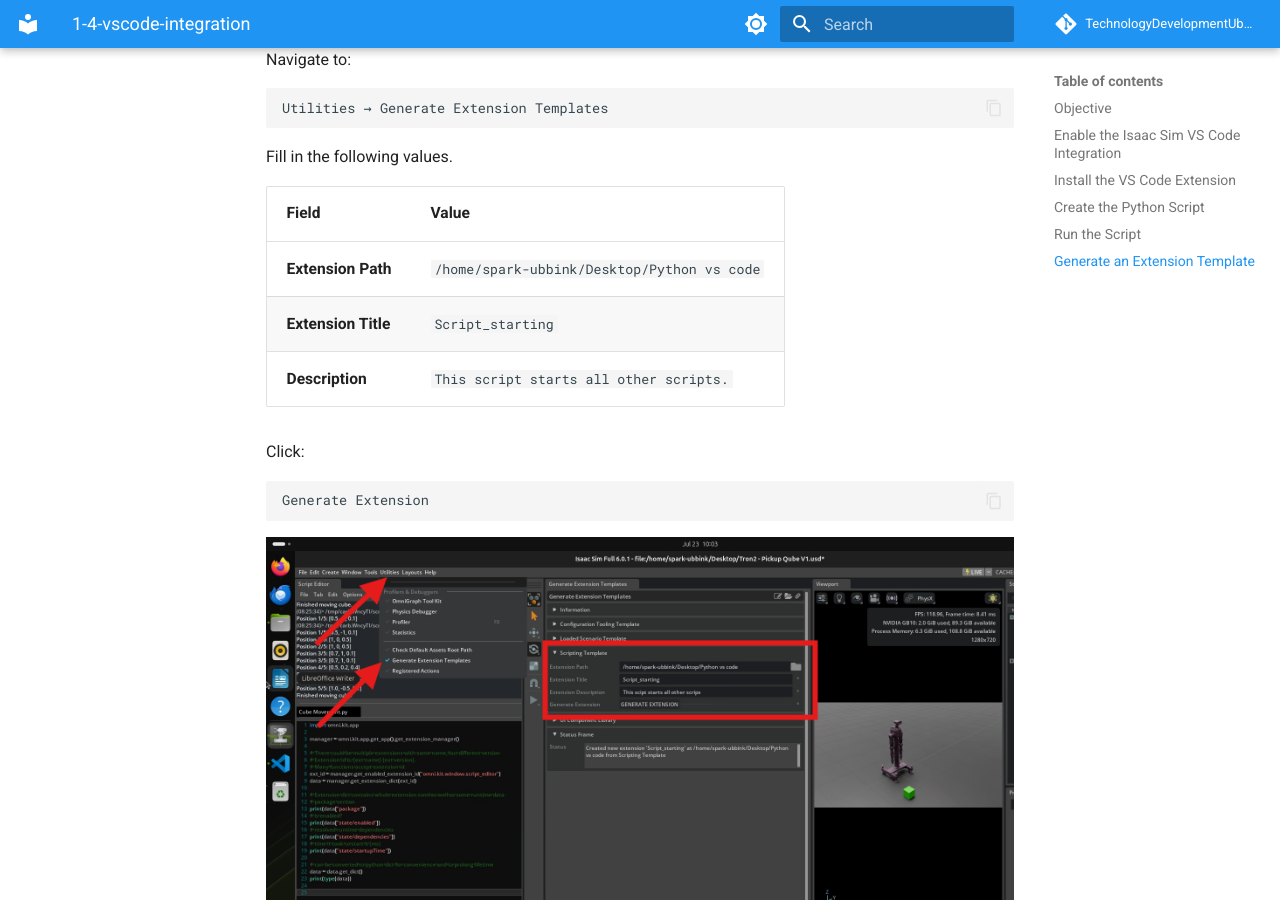
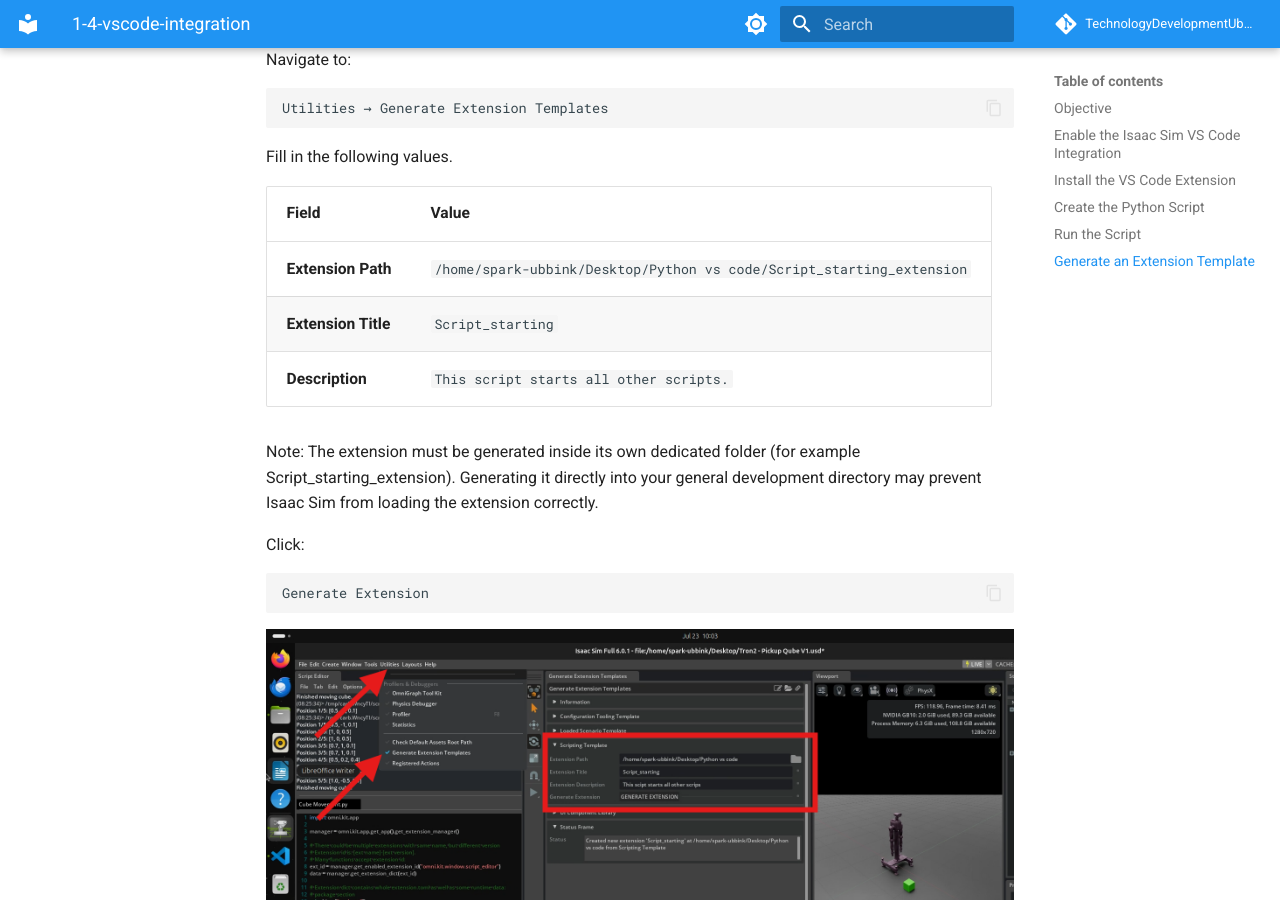
Before and after one commit to TechnologyDevelopmentUbbink/Tron2, an MkDocs documentation site: the page built from docs/assets/Results_Project_Cube/1-4-vscode-integration.md, in a window 1280 px wide and 900 px high, scrolled down 4365 px. Built offline with MkDocs 1.6.1 and Material for MkDocs 9.7.7, drawn with Linux system fonts in a browser that asks for light colours; comment, search, counter and statistics services are not loaded.

Commit message:
Modify extension path and add usage note
Updated the extension path and added a note about folder structure.

```diff
--- a/docs/assets/Results_Project_Cube/1-4-vscode-integration.md
+++ b/docs/assets/Results_Project_Cube/1-4-vscode-integration.md
@@ -155,9 +155,12 @@
 
 | Field | Value |
 |------|------|
-| **Extension Path** | `/home/spark-ubbink/Desktop/Python vs code` |
+| **Extension Path** | `/home/spark-ubbink/Desktop/Python vs code/Script_starting_extension` |
 | **Extension Title** | `Script_starting` |
 | **Description** | `This script starts all other scripts.` |
+
+Note:
+The extension must be generated inside its own dedicated folder (for example Script_starting_extension). Generating it directly into your general development directory may prevent Isaac Sim from loading the extension correctly.
 
 Click:
 
```
